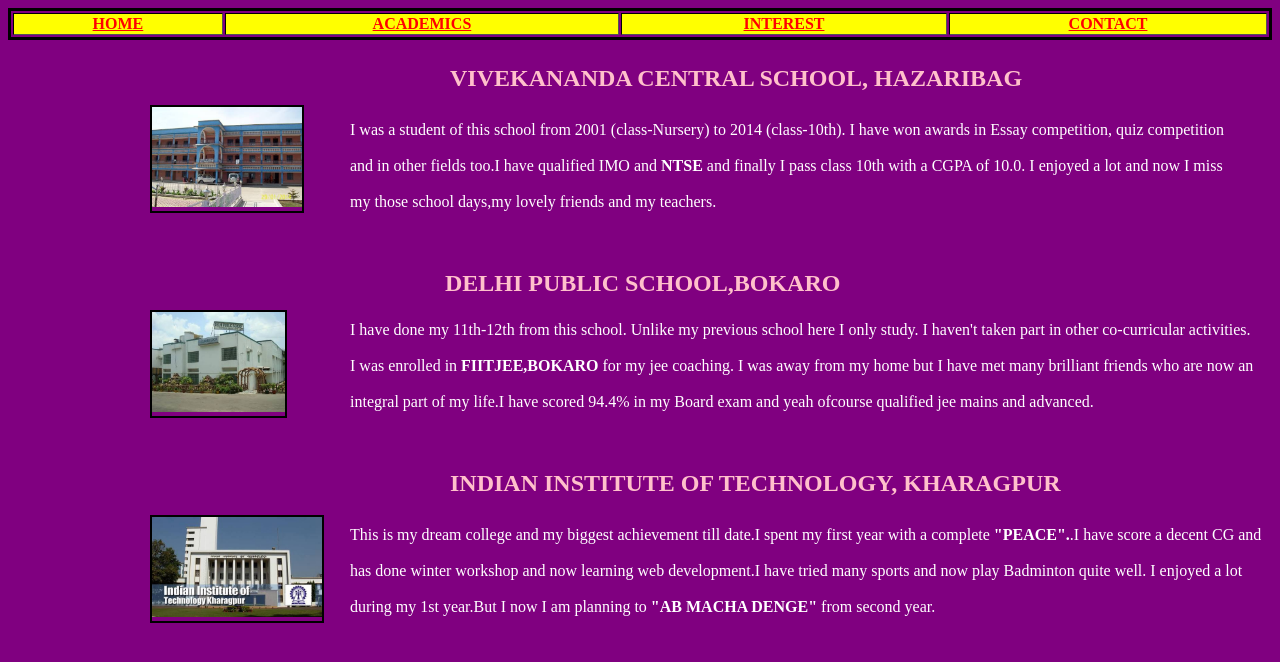
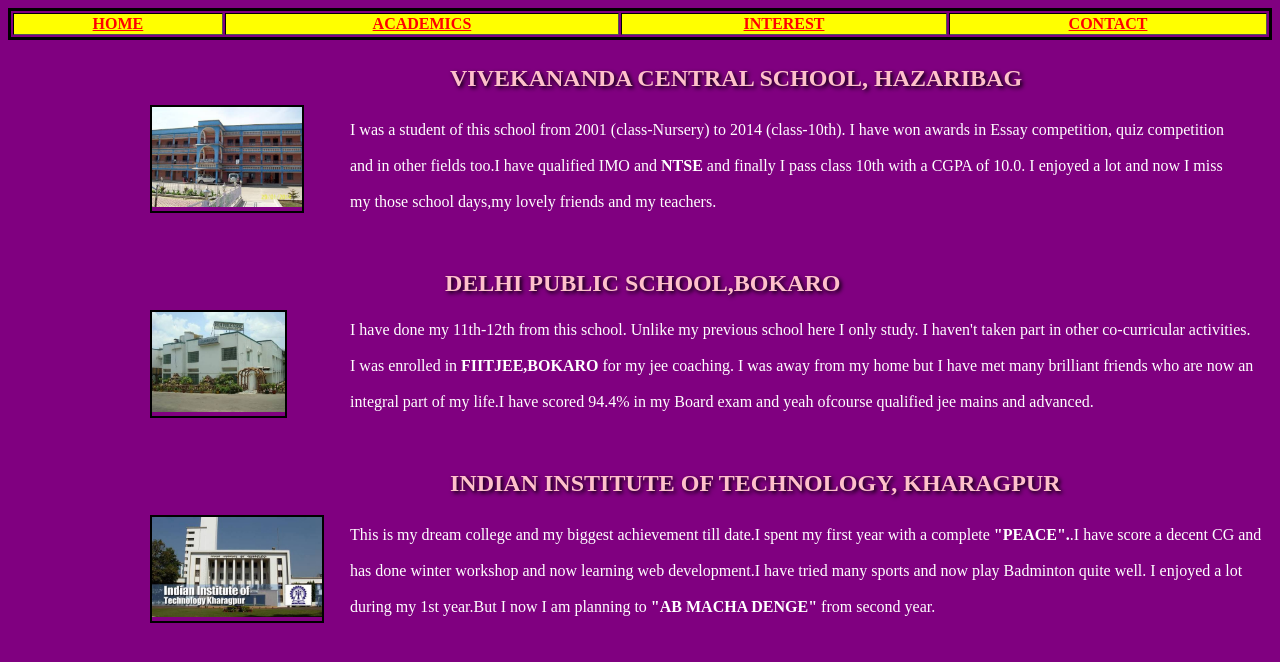
Before and after one commit to winsomearif/task1, a plain HTML site: page index2.html in a window 1280 px wide. Drawn offline with Linux system fonts and the light colour scheme.

Commit message:
Update index2.html

```diff
--- a/index2.html
+++ b/index2.html
@@ -19,15 +19,18 @@ body {background-color:purple;}
 #div4 {position:absolute;
 	   top:45px;
 	   left:450px;
-	   color:pink;}
+	   color:pink;
+	   text-shadow:2px 2px 4px #000000;}
 #div5 {position:absolute;
 	   top:250px;
 	   left:445px;
-	   color:pink;}
+	   color:pink;
+	   text-shadow:2px 2px 4px #000000;}
 #div6 {position:absolute;
 	   top:450px;
 	   left:450px;
-	   color:pink;}
+	   color:pink;
+	   text-shadow:2px 2px 4px #000000;}
 #div7 {position:absolute;
 	   top:105px;
 	   left:350px;
```
